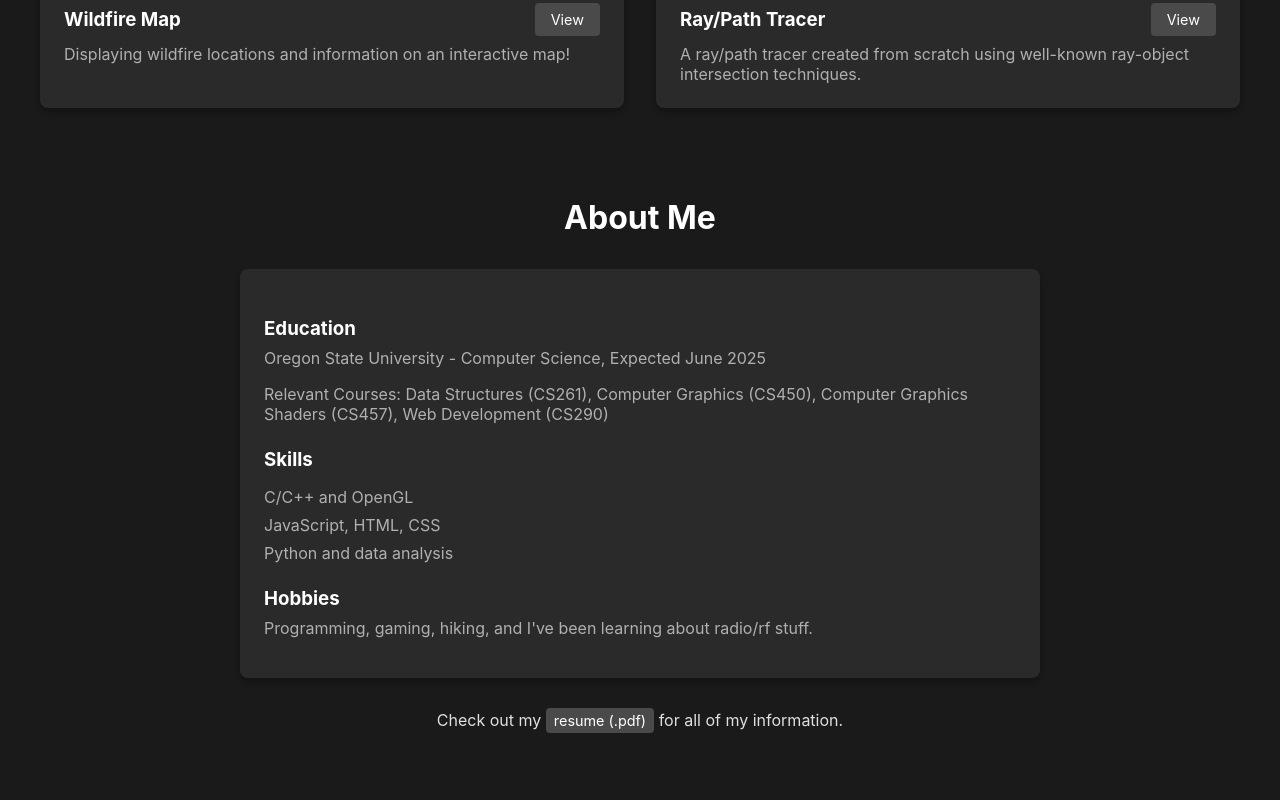
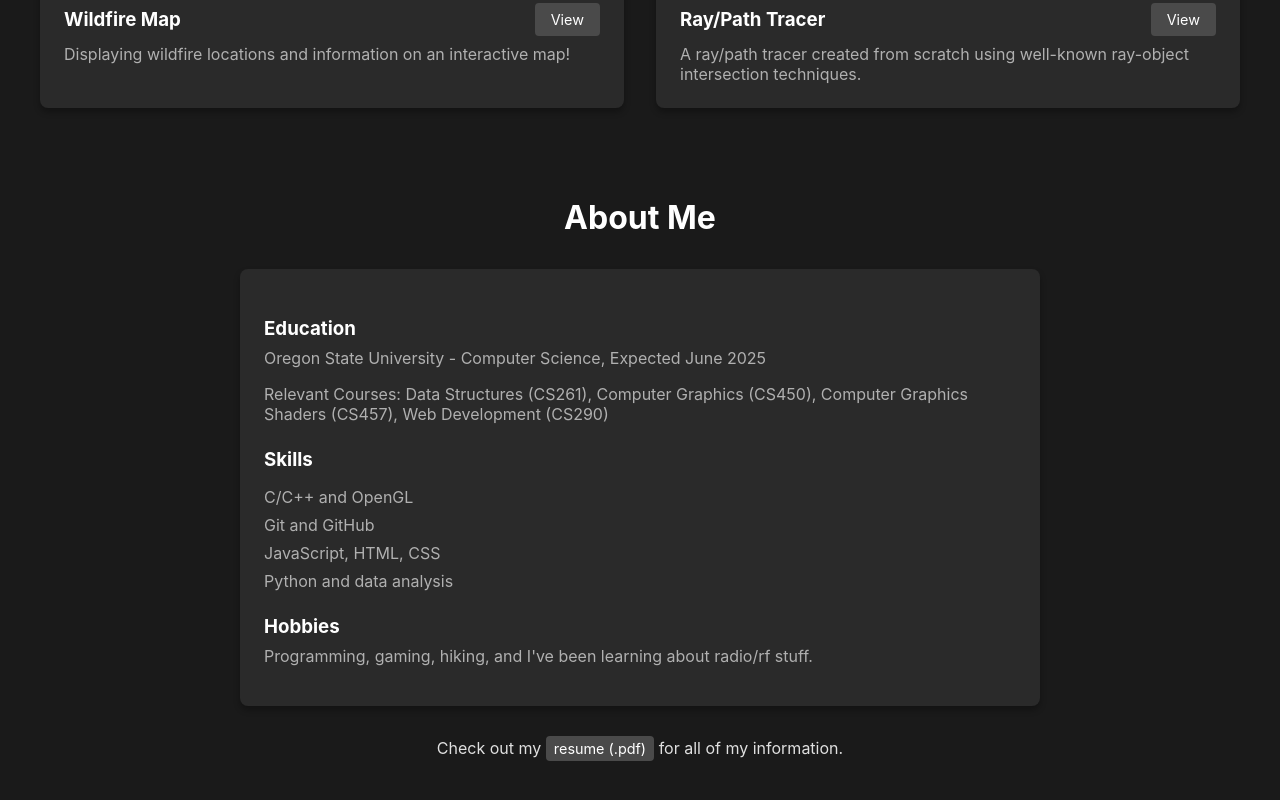
Before and after one commit to ajh416/portfolio, a Next.js app: page / in a window 1280 px wide. Shown: the part 1197-1997 px from the top of the page. Built offline with nearby package versions, Linux system fonts and the light colour scheme.

Commit message:
update resume

```diff
--- a/src/app/page.js
+++ b/src/app/page.js
@@ -45,6 +45,7 @@ export default function Home() {
 					<h1 className={styles.title}>Hey, I'm Adam Henry</h1>
 					<p className={styles.intro}></p>
 				</div>
+
 				<h1 className={styles.title}>Stuff I've Made</h1>
 				<div className={styles.cardGrid}>
 					<div className={styles.card}>
@@ -74,13 +75,14 @@ export default function Home() {
 						<h3>Skills</h3>
 						<ul className={styles.skillsList}>
 							<li>C/C++ and OpenGL</li>
+							<li>Git and GitHub</li>
 							<li>JavaScript, HTML, CSS</li>
 							<li>Python and data analysis</li>
 						</ul>
 						<h3>Hobbies</h3>
 						<p>Programming, gaming, hiking, and I've been learning about radio/rf stuff.</p>
 					</div>
-					<p className={styles.resumePlug}>Check out my <Link href="/resume.pdf" target="_blank" className={styles.resumebutton}>resume (.pdf)</Link> for all of my information.</p>
+					<p className={styles.resumePlug}>Check out my <Link href="/AdamHenryResume.pdf" target="_blank" className={styles.resumebutton}>resume (.pdf)</Link> for all of my information.</p>
 				</div>
 			</div>
 		</div>
```
Also changed, not shown: 2 other files (tests, documents, lock files or other folders).
